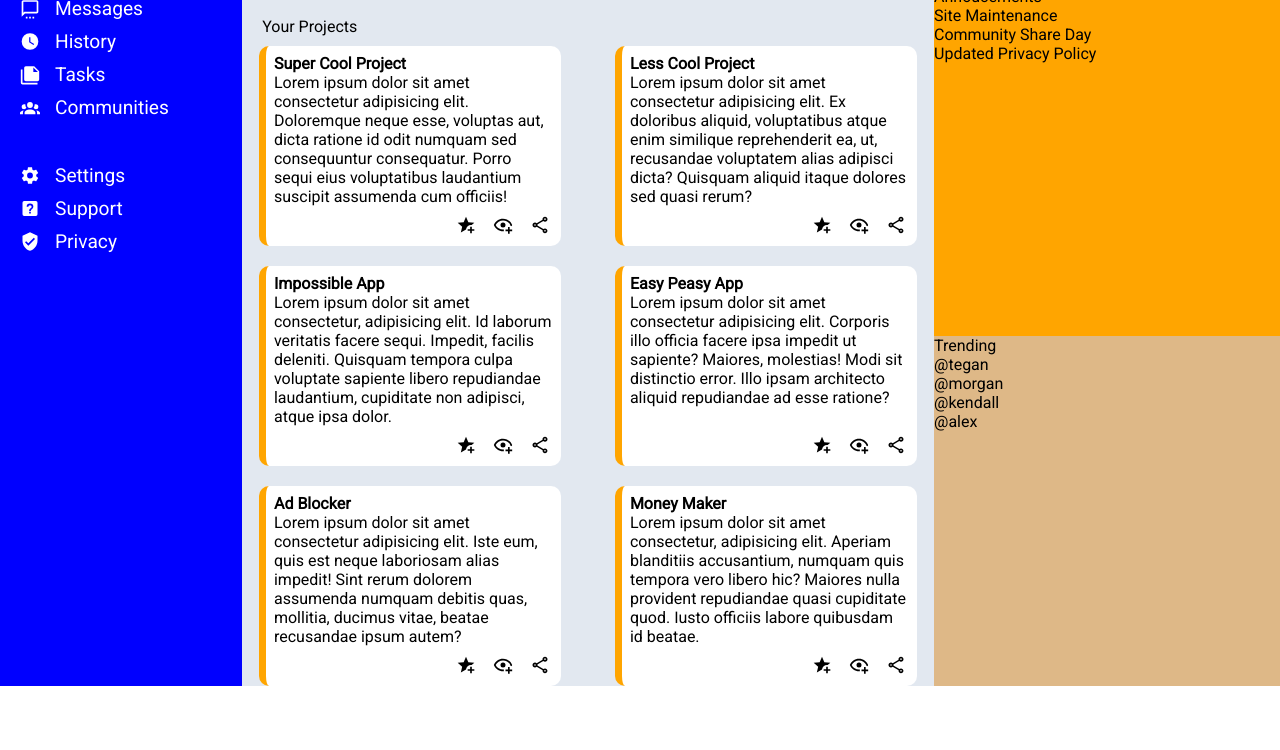
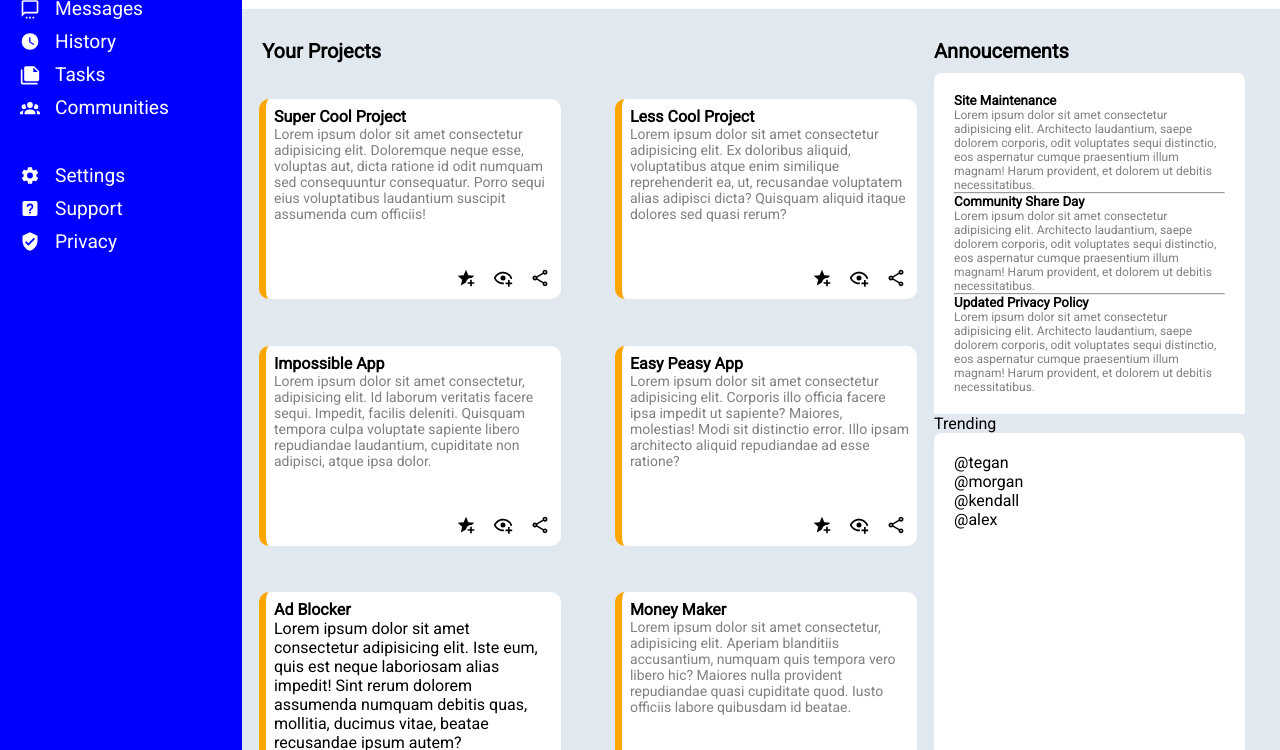
Before and after one commit to brendonn40/admin-dashboard, a plain HTML site: page index.html in a window 1280 px wide. Shown: the part 153-903 px from the top of the page. Before the commit the page ends 839 px from the top, so only its background shows below. Drawn offline with Linux system fonts and the light colour scheme; a web font is replaced by a local one.

Commit message:
news bar

```diff
--- a/index.html
+++ b/index.html
@@ -92,11 +92,22 @@
                 </div>
             </div>
         </div>
-        <div class="news">Annoucements<br>
+        <div class="news"><p>Annoucements<br></p>
             <div class="box">
-                <div>Site Maintenance</div>
-                <div>Community Share Day</div>
-                <div>Updated Privacy Policy</div>
+                <div class="news-item">
+                    <h5>Site Maintenance</h5>
+                    <div class="news-text">Lorem ipsum dolor sit amet consectetur adipisicing elit. Architecto laudantium, saepe dolorem corporis, odit voluptates sequi distinctio, eos aspernatur cumque praesentium illum magnam! Harum provident, et dolorem ut debitis necessitatibus.</div>
+                <hr>
+                </div>
+                <div class="news-item">
+                    <h5>Community Share Day</h5>
+                    <div class="news-text">Lorem ipsum dolor sit amet consectetur adipisicing elit. Architecto laudantium, saepe dolorem corporis, odit voluptates sequi distinctio, eos aspernatur cumque praesentium illum magnam! Harum provident, et dolorem ut debitis necessitatibus.</div>
+                <hr>
+                </div>
+                <div class="news-item">
+                    <h5>Updated Privacy Policy</h5>
+                    <div class="news-text">Lorem ipsum dolor sit amet consectetur adipisicing elit. Architecto laudantium, saepe dolorem corporis, odit voluptates sequi distinctio, eos aspernatur cumque praesentium illum magnam! Harum provident, et dolorem ut debitis necessitatibus.</div>
+                </div>
             </div>
 
         </div>
--- a/style.css
+++ b/style.css
@@ -129,13 +129,21 @@ input{
     margin-left: 20px;
     margin-top: 30px;
     margin-bottom: -10px;
+    font-weight: bold;
+    font-size: 20px;
+}
+.news>p{
+    margin-top: 30px;
+    margin-bottom: 10px;
+    font-weight: bold;
+    font-size: 20px;
 }
 .news{
-    background-color: orange;
+    background-color: #e2e8f0;
     grid-area: news;
 }
 .trends{
-    background-color: burlywood;
+    background-color: #e2e8f0;
     grid-area: trends;
 }
 .card{
@@ -165,6 +173,24 @@ button>img{
     right: 5px;
     bottom: 0px;
 }
+.text{
+    color: grey;
+    font-size: 14px;
+}
+.box{
+    background-color: white;
+    width: 90%;
+    height: 90%;
+    border-radius: 8px;
+    padding: 20px;
+}
+.news-text{
+    font-size: 12px;
+    color: grey;
+}
+/* .news-item{
+    width: 80%;
+} */
 .filter-white{
 filter: invert(100%) sepia(100%) saturate(0%) hue-rotate(284deg) brightness(103%) contrast(104%);
 }
```
